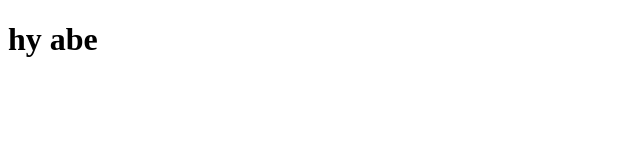
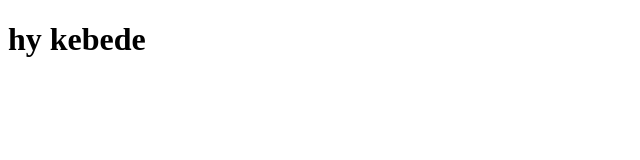
Before and after one commit to yohanesabiti/abebee, a plain HTML site: page index.html in a window 1280 px wide. Shown: the whole page, without its empty margins (0-640 px from the left). Drawn offline with Linux system fonts and the light colour scheme.

Commit message:
add abebe by abe

```diff
--- a/index.html
+++ b/index.html
@@ -6,7 +6,7 @@
   <title>hello abebe</title>
 </head>
 <body>
-  <h1>hy abe</h1>
+  <h1>hy kebede</h1>
 
 </body>
 </html>
```
